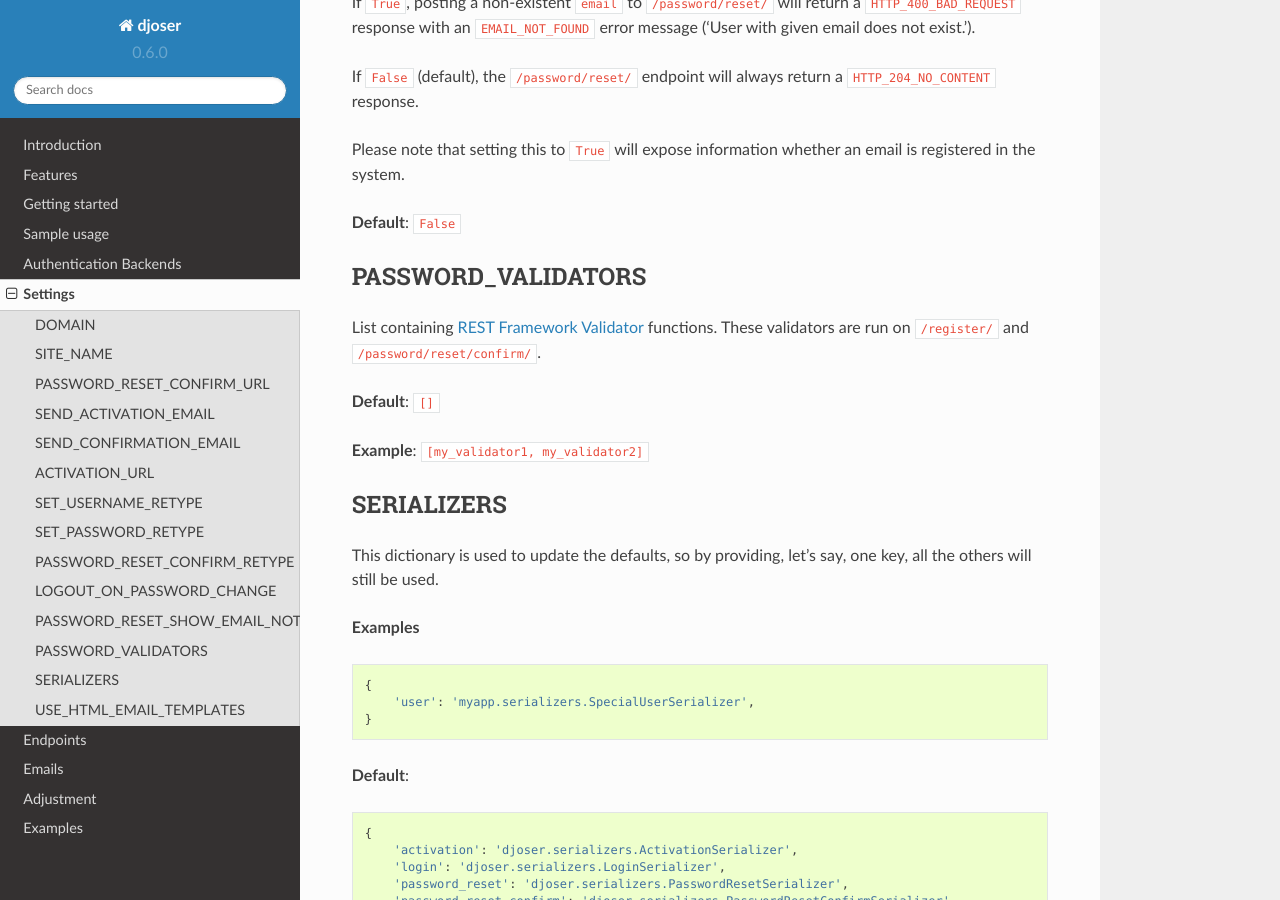
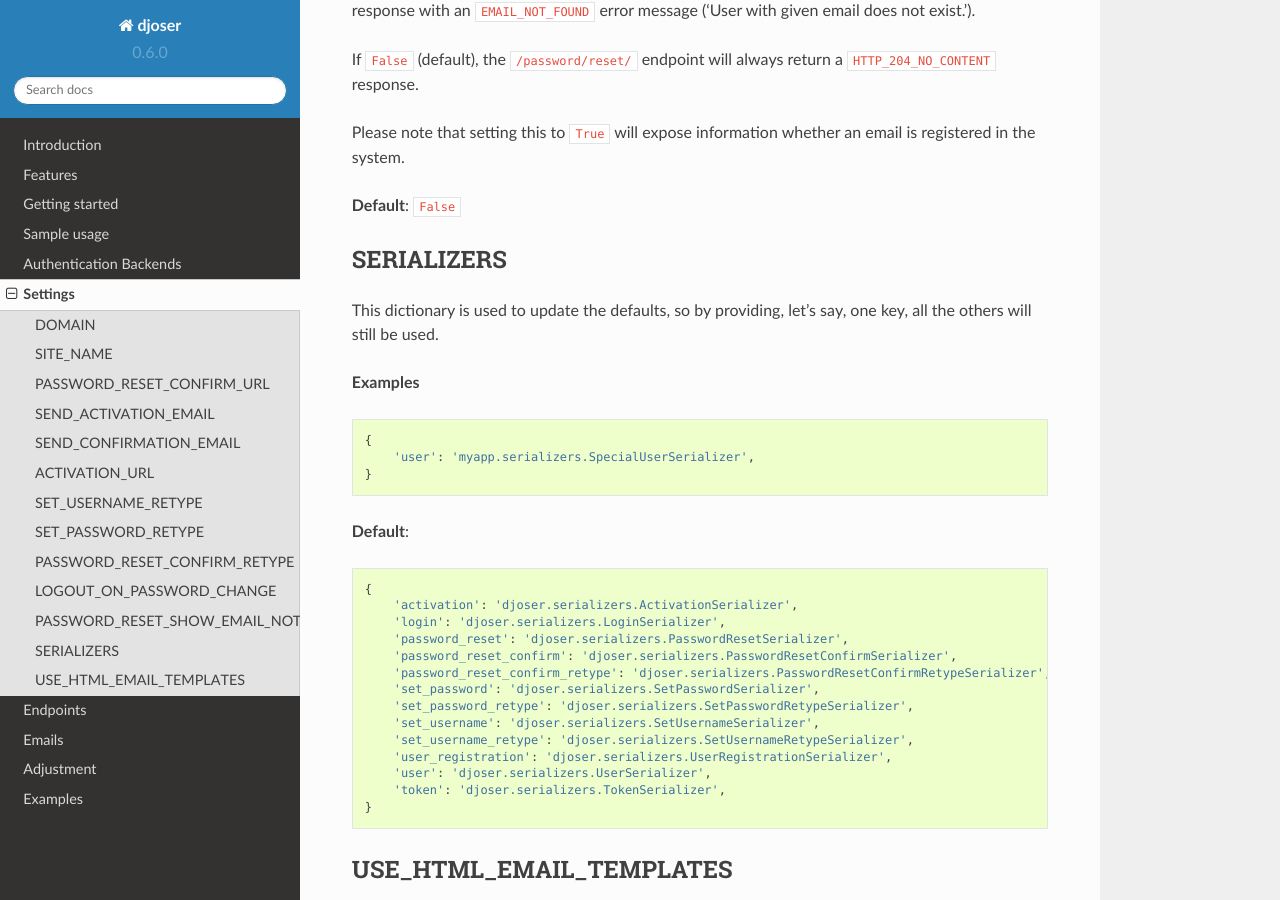
Before and after one commit to sunscrapers/djoser, a Sphinx documentation site: the page built from docs/source/settings.rst, in a window 1280 px wide and 900 px high, scrolled down 2209 px. Built offline with Sphinx 7.4.7 and the Read the Docs theme 2.0.0, drawn with Linux system fonts in a browser that asks for light colours; some of the changed text lies outside the part shown.

Commit message:
Add support for Django Password Validators
Remove support for DRF validators as password validators
Update documentation
Update tests

```diff
--- a/docs/source/getting_started.rst
+++ b/docs/source/getting_started.rst
@@ -7,6 +7,12 @@ Installation
 .. code-block:: text
 
     $ pip install -U djoser
+
+.. warning::
+
+    If you are Django 1.8.x user you will need to install
+    `django-password-validation <https://github.com/orcasgit/django-password-validation/>`_
+    with ``pip install django-password-validation``.
 
 Configuration
 -------------
--- a/docs/source/settings.rst
+++ b/docs/source/settings.rst
@@ -11,7 +11,6 @@ You may optionally provide ``DJOSER`` settings:
         'PASSWORD_RESET_CONFIRM_URL': '#/password/reset/confirm/{uid}/{token}',
         'ACTIVATION_URL': '#/activate/{uid}/{token}',
         'SEND_ACTIVATION_EMAIL': True,
-        'PASSWORD_VALIDATORS': [],
         'SERIALIZERS': {},
     }
 
@@ -112,16 +111,6 @@ an email is registered in the system.
 
 **Default**: ``False``
 
-PASSWORD_VALIDATORS
--------------------
-
-List containing `REST Framework Validator <http://www.django-rest-framework.org/api-guide/validators/>`_ functions.
-These validators are run on ``/register/`` and ``/password/reset/confirm/``.
-
-**Default**: ``[]``
-
-**Example**: ``[my_validator1, my_validator2]``
-
 SERIALIZERS
 -----------
 
```
Also changed, not shown: 3 other files.
